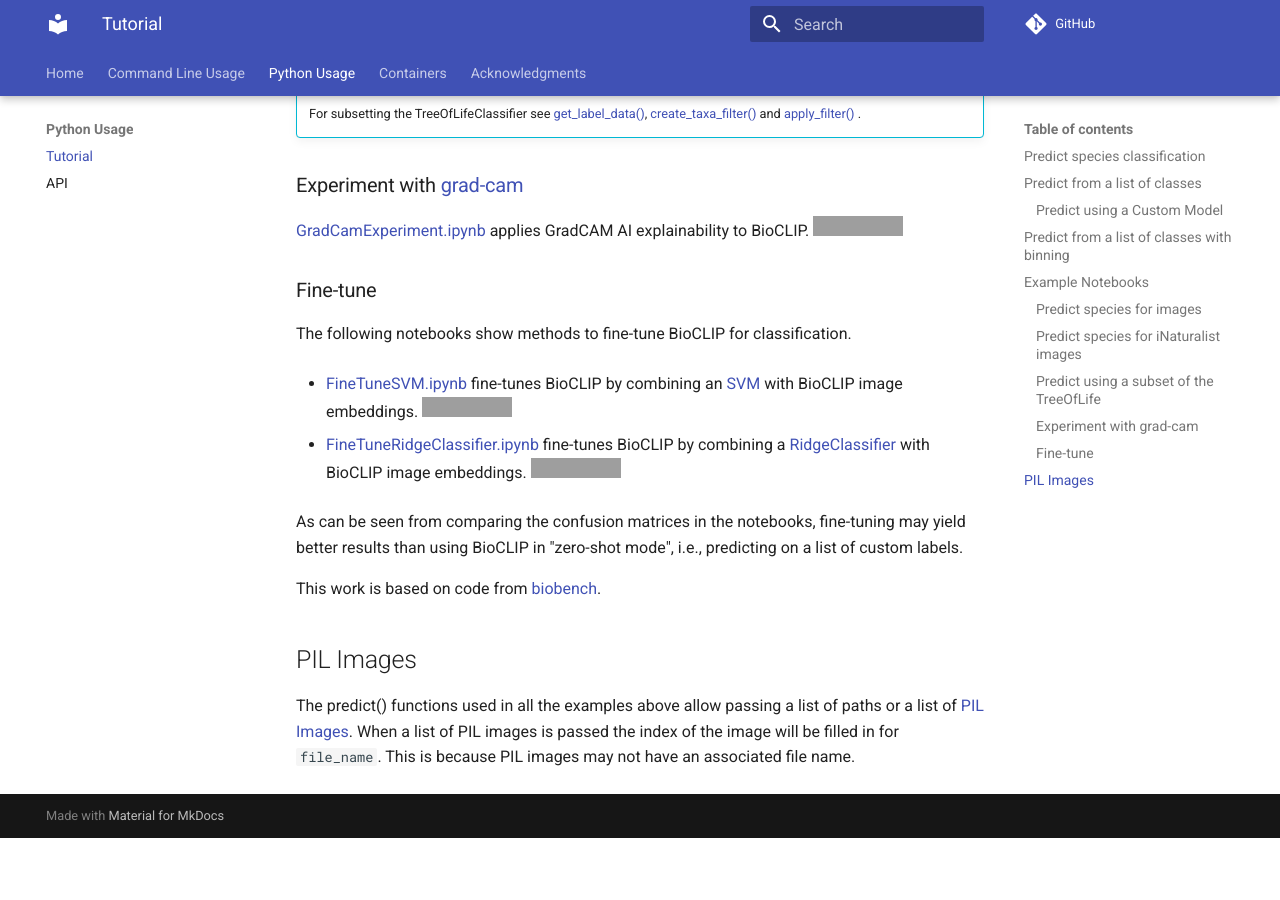
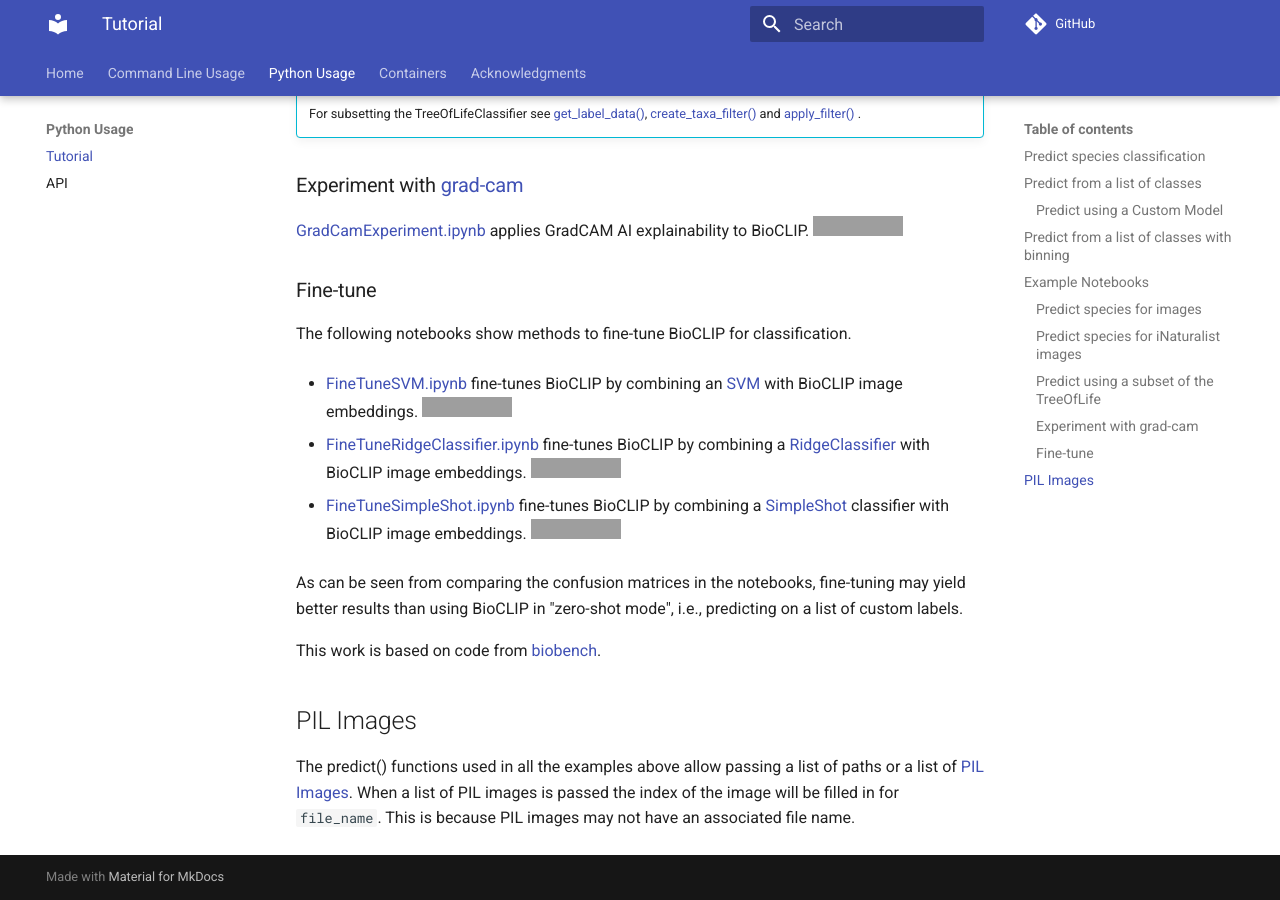
Before and after one commit to Imageomics/pybioclip, an MkDocs documentation site: the page built from docs/python-tutorial.md, in a window 1280 px wide and 900 px high, scrolled down 3139 px. Built offline with MkDocs 1.6.1 and Material for MkDocs 9.7.7, drawn with Linux system fonts in a browser that asks for light colours; comment, search, counter and statistics services are not loaded; before the commit the page ends 3977 px from its top, so only the background shows below that; grey boxes are pictures that could not be loaded.

Commit message:
Add Fine-tune Simpleshot example notebook
Adds a notebook that trains a Simpleshot to predicts species based
on image embeddings created by BioCLIP. The Simpleshot logic
is based on from https://github.com/samuelstevens/biobench by
@samuelstevens.

Part of issue #76.

Co-authored-by: Samuel Stevens <samuel.robert.stevens@gmail.com>

```diff
--- a/docs/python-tutorial.md
+++ b/docs/python-tutorial.md
@@ -146,6 +146,10 @@ The following notebooks show methods to fine-tune BioCLIP for classification.
 fine-tunes BioCLIP by combining a [RidgeClassifier](https://scikit-learn.org/stable/modules/generated/sklearn.linear_model.RidgeClassifier.html) with BioCLIP image embeddings. <a target="_blank" href="https://colab.research.google.com/github/Imageomics/pybioclip/blob/main/examples/FineTuneRidgeClassifier.ipynb">
   <img src="https://colab.research.google.com/assets/colab-badge.svg" alt="Open In Colab"/></a>
 
+- [FineTuneSimpleShot.ipynb](https://github.com/Imageomics/pybioclip/blob/main/examples/FineTuneSimpleShot.ipynb)
+fine-tunes BioCLIP by combining a [SimpleShot](https://arxiv.org/abs/1911.04623) classifier with BioCLIP image embeddings. <a target="_blank" href="https://colab.research.google.com/github/Imageomics/pybioclip/blob/main/examples/FineTuneSimpleShot.ipynb">
+  <img src="https://colab.research.google.com/assets/colab-badge.svg" alt="Open In Colab"/></a>
+
 As can be seen from comparing the confusion matrices in the notebooks, fine-tuning may yield better results than using BioCLIP in "zero-shot mode", i.e., predicting on a list of custom labels.
 
 This work is based on code from [biobench](https://github.com/samuelstevens/biobench).
```
Also changed, not shown: 1 other file.
